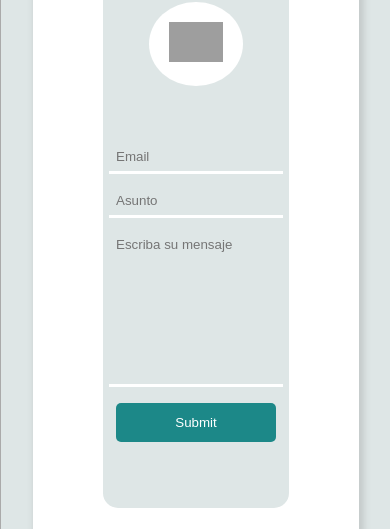
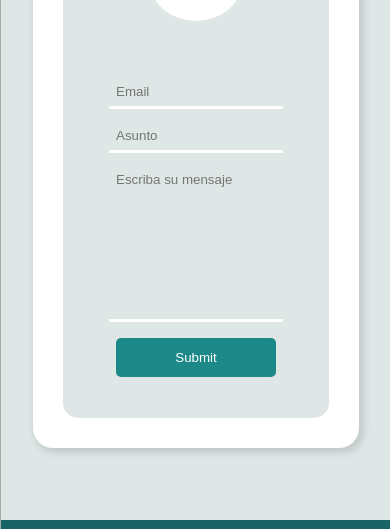
Before and after one commit to WaldoAriel/ProyectoIntegrador, a plain HTML site: page contacto.html in a window 390 px wide. Shown: the part 406-935 px from the top of the page. Drawn offline with Linux system fonts and the light colour scheme; grey boxes are pictures that could not be loaded; a web font is replaced by a local one.

Commit message:
estilosC

```diff
--- a/estilosC.css
+++ b/estilosC.css
@@ -193,8 +193,8 @@
     flex-wrap: wrap;
     justify-content: center;
     background: rgb(222,230,230);
-    margin: 50px 50px;
-    padding: 30px;
+    margin: 30px 30px;
+    padding: 20px;
     border-radius: 15px;
   }
 
@@ -284,8 +284,8 @@
         flex-wrap: wrap;
         justify-content: center;
         background: rgb(222, 230, 230);
-        margin: 50px 50px;
-        padding: 30px;
+        margin: 10px 10px;
+        padding: 5px;
         border-radius: 15px;
     }
   }
```
